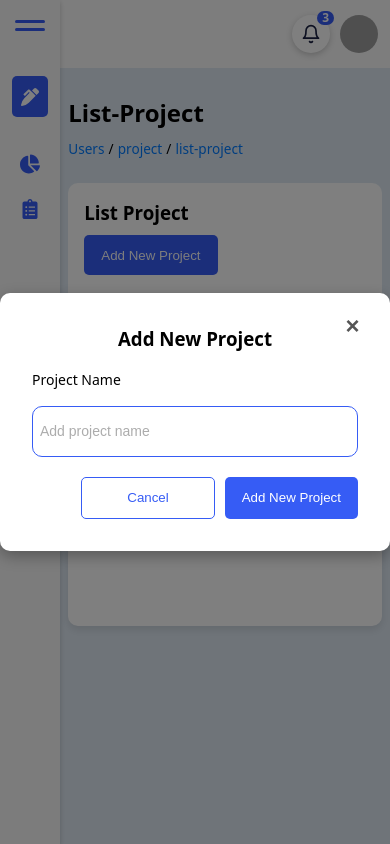
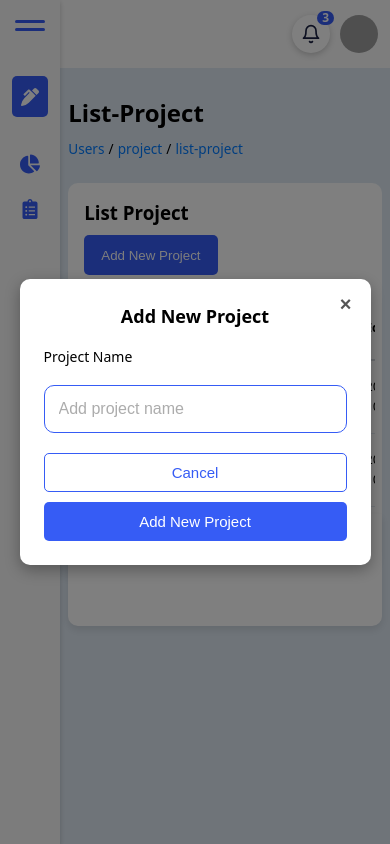
Before and after one commit to silvydwiayup/MyOpen-API-Frontend, a React (Vite) app: page /projects/list in a window 390 px wide. Both pictures are taken after a click on the button "Add New Project". Built offline with nearby package versions, Linux system fonts and the light colour scheme; grey boxes are pictures that could not be loaded.

Commit message:
add responsive add-new-project

```diff
--- a/src/components/modal-list-projects/add_new_project/Add_New_Project.css
+++ b/src/components/modal-list-projects/add_new_project/Add_New_Project.css
@@ -47,8 +47,8 @@
 }
 
 .btn-close-top-right:hover {
-    background-color: #e74c3c; /* merah */
-    color: white;              /* warna X jadi putih */
+    background-color: #e74c3c;
+    color: white;
 }
 
 .input-group-add-new-project {
@@ -82,8 +82,8 @@
 
 
 .input-group-add-new-project input:focus {
-    border-color: var(--Primary-Color); /* biru */
-    box-shadow: 0 0 0 2px rgba(0, 123, 255, 0.2); /* efek glow */
+    border-color: var(--Primary-Color);
+    box-shadow: 0 0 0 2px rgba(0, 123, 255, 0.2);
     outline: none;
 }
 
@@ -198,3 +198,99 @@
     color: var(--Primary-Background-Color);
     border-color: var(--Primary-Color);
 }
+
+/* ==================== STYLE RESPONSIVE LAYOUT ==================== */
+@media screen and (max-width: 1024px) {
+    .modal-content-add-new-project {
+        width: 80%;
+    }
+
+    .modal-buttons-add-new-project {
+        flex-direction: row;
+        justify-content: flex-end;
+    }
+
+    .modal-buttons-add-new-project button {
+        width: auto;
+        min-width: 100px;
+        height: 40px;
+        font-size: 14px;
+        padding: 0.5em 1em;
+    }
+
+    .btn-close-top-right {
+        top: 10px;
+        right: 10px;
+        width: 30px;
+        height: 30px;
+        font-size: 20px;
+    }
+}
+
+@media screen and (max-width: 768px) {
+    .modal-content-add-new-project {
+        width: 85%;
+        padding: 1em;
+    }
+
+    .modal-buttons-add-new-project {
+        flex-direction: column;
+        align-items: stretch;
+        gap: 10px;
+    }
+
+    .modal-buttons-add-new-project button {
+        width: 100%;
+        font-size: 13px;
+        height: 2.6em;
+    }
+
+    .btn-close-top-right {
+        font-size: 18px;
+        width: 26px;
+        height: 26px;
+        top: 10px;
+        right: 10px;
+    }
+
+    .input-group-add-new-project input {
+        font-size: 13px;
+        padding: 6px 8px;
+    }
+
+    .modal-content-add-new-project h3 {
+        font-size: 18px;
+    }
+}
+
+@media screen and (max-width: 480px) {
+    .modal-content-add-new-project {
+        width: 90%;
+        padding: 1.5em;
+    }
+
+    .input-group-add-new-project input {
+        font-size: 16px;
+        padding: 12px 14px;
+        min-height: 48px;
+    }
+
+    .modal-buttons-add-new-project {
+        flex-direction: column;
+        gap: 10px;
+        align-items: stretch;
+    }
+
+    .modal-buttons-add-new-project button {
+        width: 100%;
+        font-size: 15px;
+    }
+
+    .btn-close-top-right {
+        top: 10px;
+        right: 10px;
+        width: 30px;
+        height: 30px;
+        font-size: 20px;
+    }
+}
```
